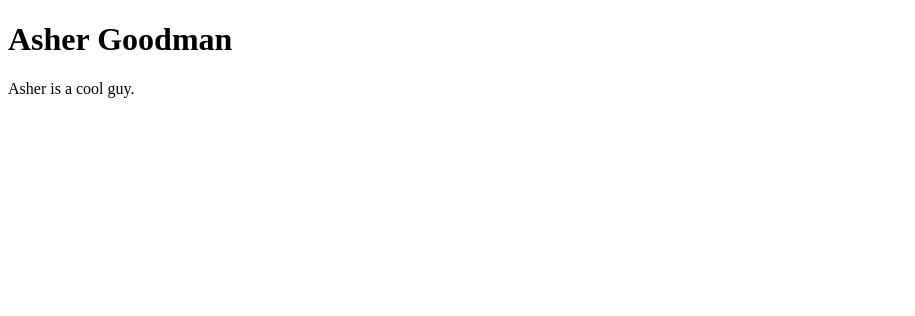
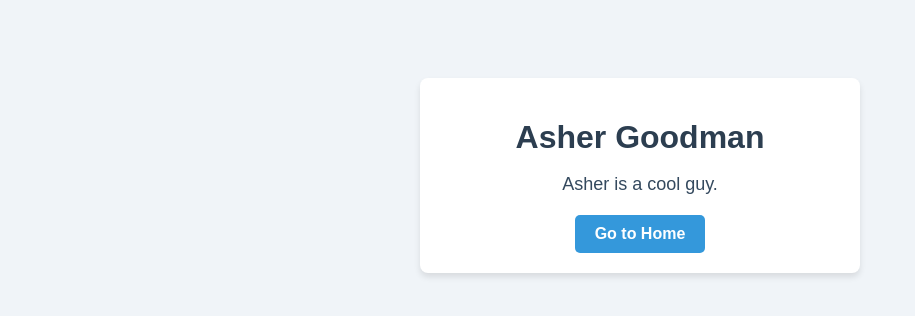
Before and after one commit to agoodman-prog/People, a plain HTML site: page Asher.html in a window 1280 px wide. Shown: the whole page, without its empty margins (0-915 px from the left). Drawn offline with Linux system fonts and the light colour scheme.

Commit message:
Add styling and card layout to Asher.html

```diff
--- a/Asher.html
+++ b/Asher.html
@@ -4,9 +4,50 @@
   <meta charset="UTF-8">
   <meta name="viewport" content="width=device-width, initial-scale=1.0">
   <title>Asher</title>
+  <style>
+    body {
+      font-family: Arial, sans-serif;
+      background: #f0f4f8;
+      text-align: center;
+      padding: 50px;
+    }
+    h1 {
+      color: #2c3e50;
+      margin-bottom: 10px;
+    }
+    p {
+      font-size: 18px;
+      color: #34495e;
+      margin-bottom: 20px;
+    }
+    .card {
+      background: white;
+      padding: 20px;
+      margin: 20px auto;
+      border-radius: 8px;
+      box-shadow: 0 4px 6px rgba(0,0,0,0.1);
+      max-width: 400px;
+    }
+    .home-btn {
+      display: inline-block;
+      padding: 10px 20px;
+      background-color: #3498db;
+      color: white;
+      text-decoration: none;
+      border-radius: 5px;
+      font-weight: bold;
+      transition: background-color 0.3s ease;
+    }
+    .home-btn:hover {
+      background-color: #2980b9;
+    }
+  </style>
 </head>
 <body>
-  <h1>Asher Goodman</h1>
-  <p>Asher is a cool guy.</p>
+  <div class="card">
+    <h1>Asher Goodman</h1>
+    <p>Asher is a cool guy.</p>
+    <a href="index.html" class="home-btn">Go to Home</a>
+  </div>
 </body>
 </html>
```
